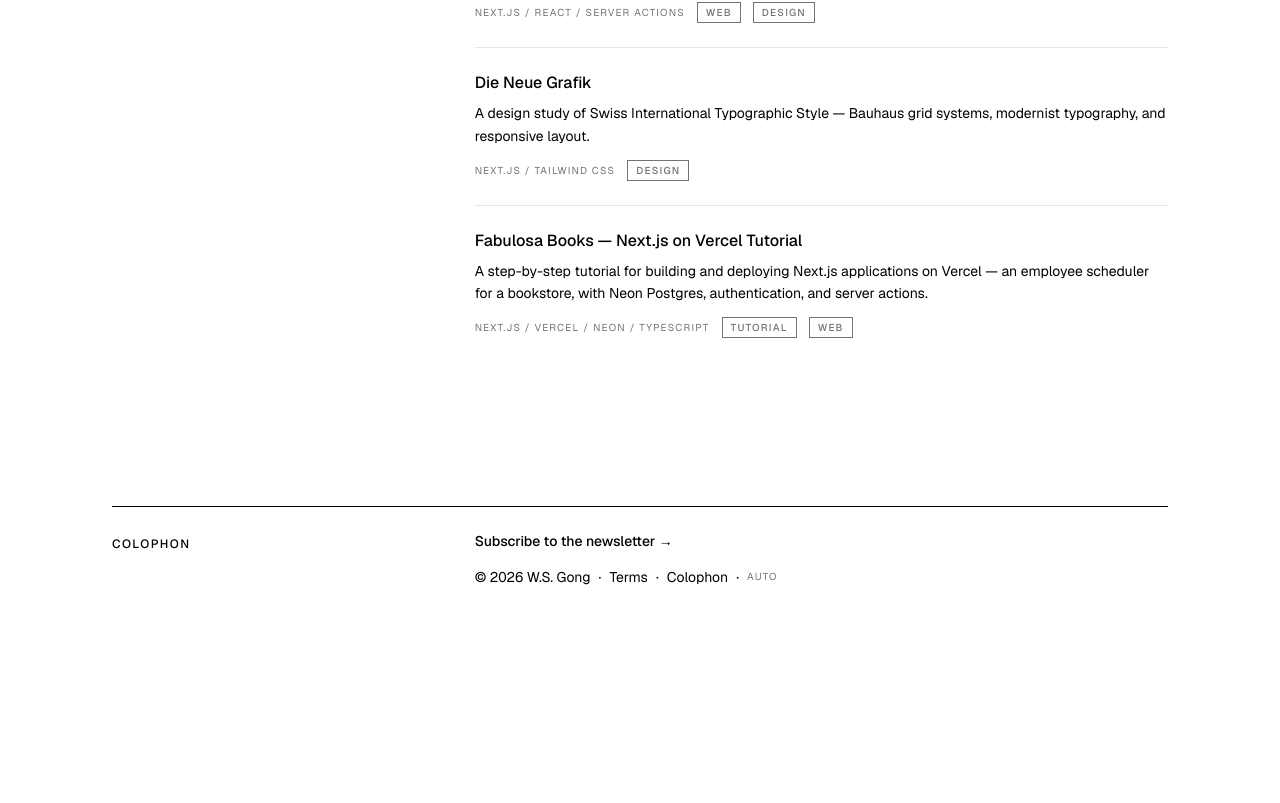
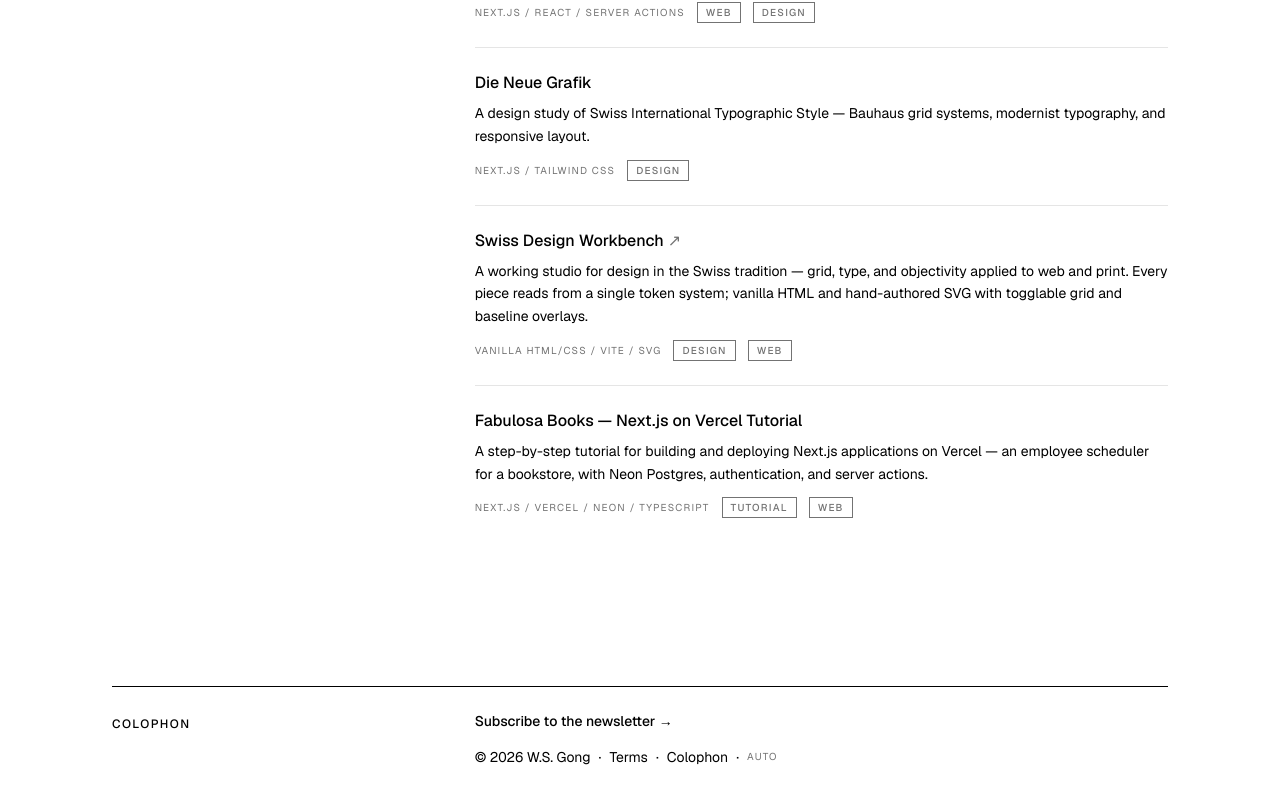
Before and after one commit to highschoolsmokers/ws-gong, a Next.js app: page /code in a window 1280 px wide. Shown: the part 2112-2915 px from the top of the page. Before the commit the page ends 2739 px from the top, so only its background shows below. Built offline with nearby package versions, Linux system fonts and the light colour scheme.

Commit message:
chore: add Swiss Design Workbench entry to code page
Co-Authored-By: Claude Opus 4.7 (1M context) <noreply@anthropic.com>

```diff
--- a/app/(site)/code/page.tsx
+++ b/app/(site)/code/page.tsx
@@ -142,6 +142,14 @@ const categories: Category[] = [
         tags: ["Design"],
       },
       {
+        href: "https://workbench.ws-gong.com",
+        title: "Swiss Design Workbench",
+        description:
+          "A working studio for design in the Swiss tradition — grid, type, and objectivity applied to web and print. Every piece reads from a single token system; vanilla HTML and hand-authored SVG with togglable grid and baseline overlays.",
+        stack: ["Vanilla HTML/CSS", "Vite", "SVG"],
+        tags: ["Design", "Web"],
+      },
+      {
         href: "/fabulosa-books/",
         title: "Fabulosa Books — Next.js on Vercel Tutorial",
         description:
```
